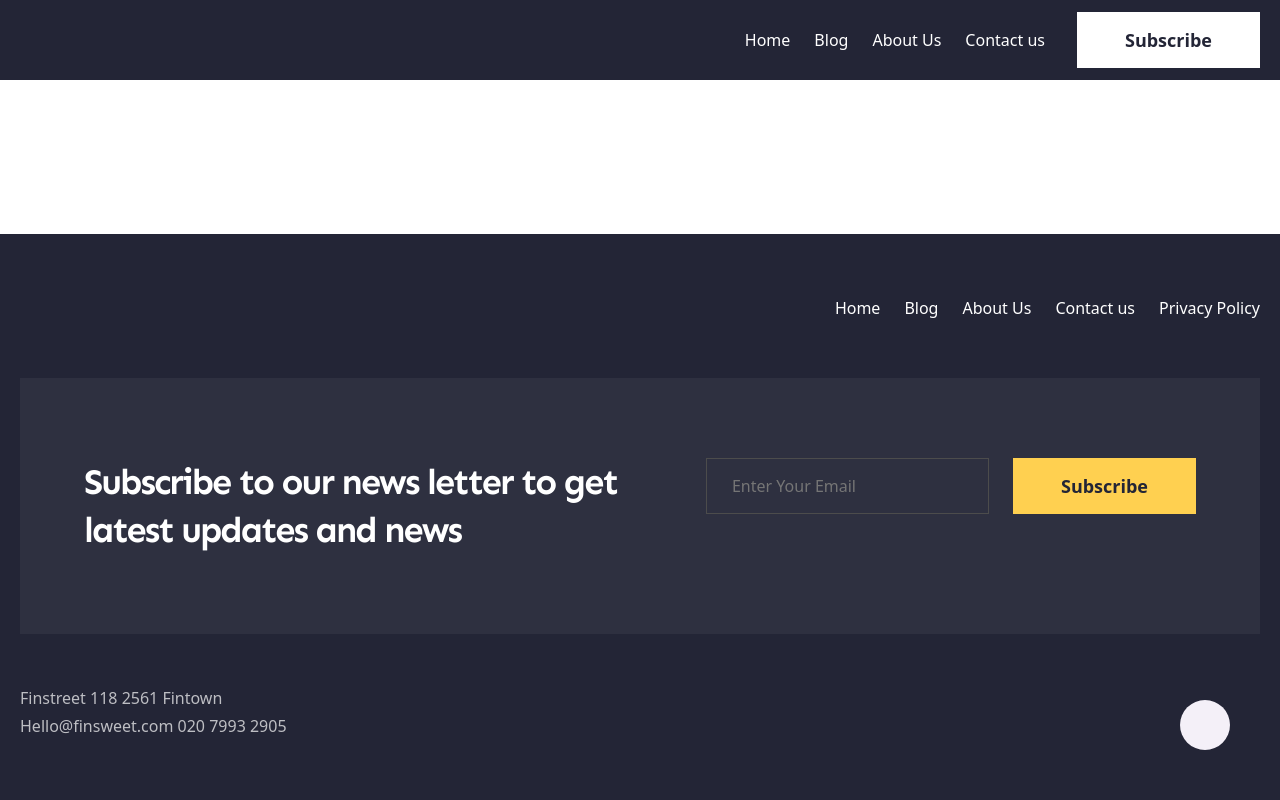
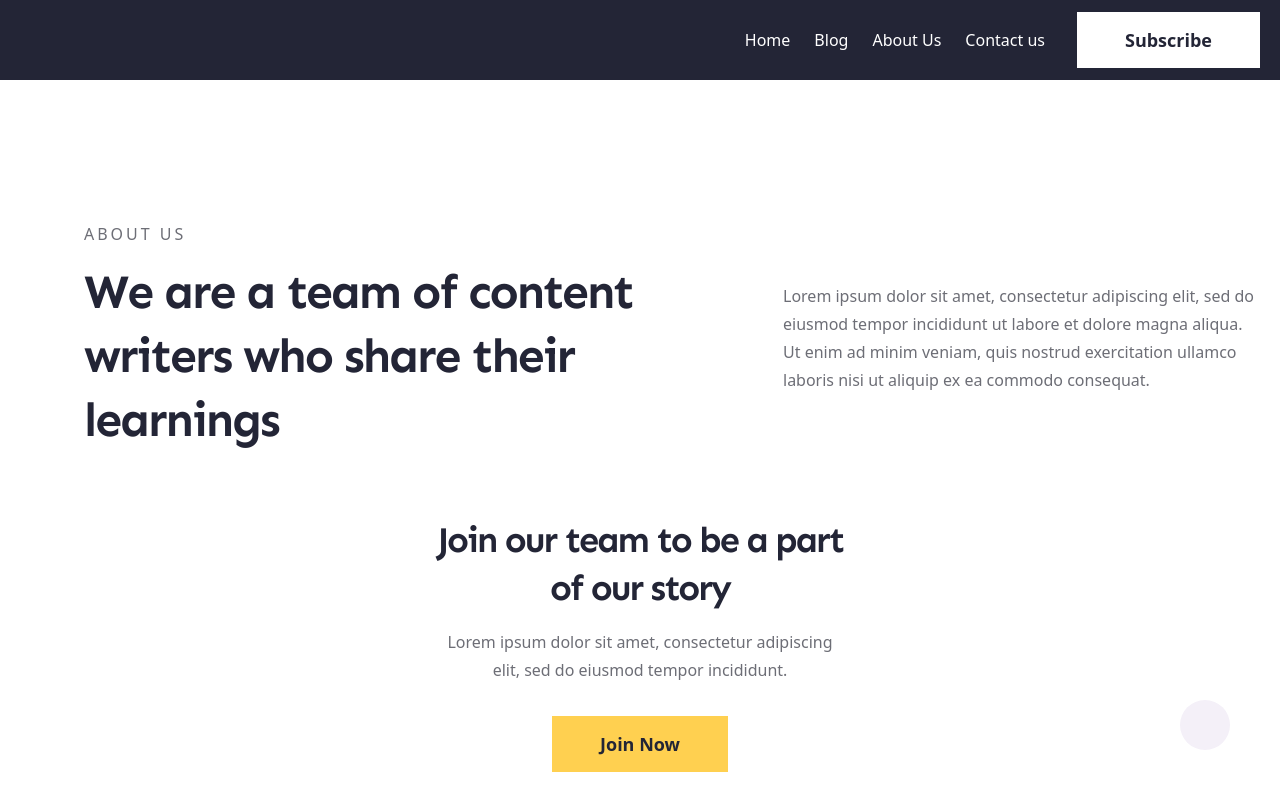
Before and after one commit to Lingrode/finsweet, a website built with Vite: page src/about.html in a window 1280 px wide. Shown: the top 800 px of the page. Built offline with nearby package versions, Linux system fonts and the light colour scheme.

Commit message:
added top section and imported images

```diff
--- a/src/about.html
+++ b/src/about.html
@@ -18,12 +18,15 @@
       rel="stylesheet"
     />
     <link rel="stylesheet" href="./css/styles.css" />
-    <link rel="stylesheet" href="./css/post.css" />
+    <link rel="stylesheet" href="./css/about.css" />
   </head>
   <body>
     <load src="./partials/header.html" icons-path="./img/sprite.svg" />
 
     <main>
+      <load src="./partials/about/top.html" />
+
+      <load src="./partials/home/join.html" />
       <load src="./partials/button-top.html" icons-path="./img/sprite.svg" />
     </main>
 
--- a/src/css/about.css
+++ b/src/css/about.css
@@ -1 +1,2 @@
 @import url("./about/top.css");
+@import url("./home/join.css");
--- a/src/css/about/top.css
+++ b/src/css/about/top.css
@@ -0,0 +1,32 @@
+.top {
+  margin-top: 80px;
+  padding-top: 80px;
+}
+
+.top__container {
+  max-width: 1133px;
+}
+
+.top__inner {
+  display: flex;
+  justify-content: center;
+  align-items: center;
+  gap: 32px;
+}
+
+.top__wrapper {
+  background-color: #fff;
+  padding: 64px;
+}
+
+.top__subtitle {
+  text-transform: uppercase;
+  font-weight: 500;
+  line-height: 20px;
+  letter-spacing: 3px;
+  margin-bottom: 16px;
+}
+
+.top__text {
+  max-width: 477px;
+}
--- a/src/css/post.css
+++ b/src/css/post.css
@@ -1,3 +1,2 @@
-@import url("./button-top.css");
 @import url("./home/join.css");
 @import url("./post/content.css");
--- /dev/null
+++ b/src/partials/about/top.html
@@ -0,0 +1,18 @@
+<section class="top">
+  <div class="container top__container">
+    <div class="top__inner">
+      <div class="top__wrapper">
+        <p class="top__subtitle">ABOUT US</p>
+        <h2 class="top__title">
+          We are a team of content writers who share their learnings
+        </h2>
+      </div>
+      <p class="top__text">
+        Lorem ipsum dolor sit amet, consectetur adipiscing elit, sed do eiusmod
+        tempor incididunt ut labore et dolore magna aliqua. Ut enim ad minim
+        veniam, quis nostrud exercitation ullamco laboris nisi ut aliquip ex ea
+        commodo consequat.
+      </p>
+    </div>
+  </div>
+</section>
```
Also changed, not shown: src/img/about-img.jpeg (added), src/img/authors/author-6.png (added), src/img/authors/author-7.png (added), src/img/authors/author-8.png (added), src/img/authors/author-9.png (added), src/img/team-img-1.jpeg (added), src/img/team-img-2.jpeg (added).
